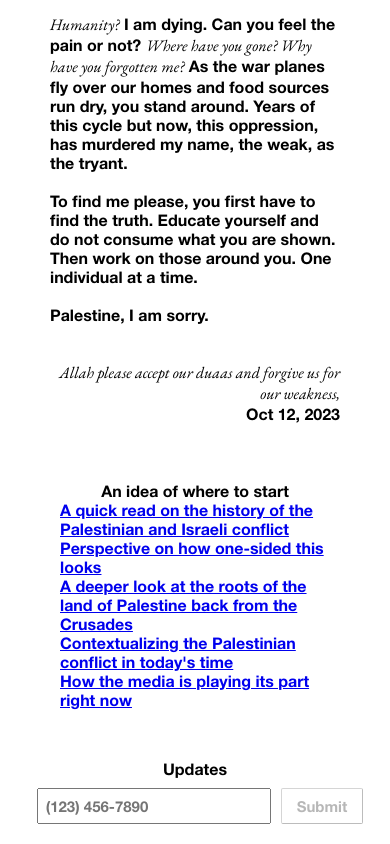
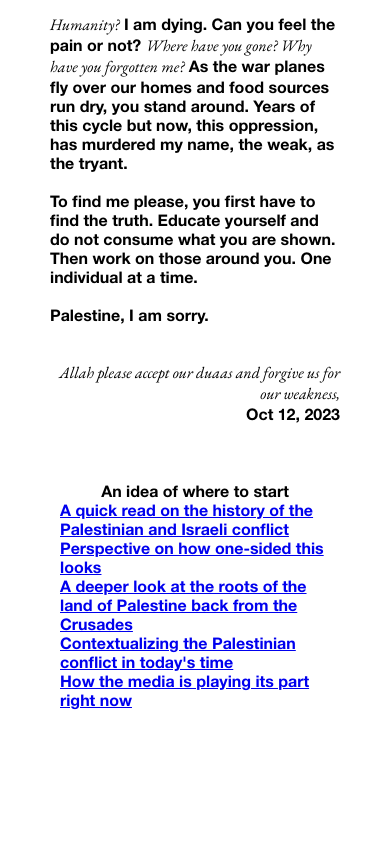
Before and after one commit to adamwajahat/dearhumanity, a React (Create React App) app: page / in a window 390 px wide. Shown: the part 437-1281 px from the top of the page. After the commit the page ends 1166 px from the top, so only its background shows below. Built offline with nearby package versions, Linux system fonts and the light colour scheme; no server answers.

Commit message:
Removing the phone number (phony)

```diff
--- a/package.json
+++ b/package.json
@@ -2,11 +2,13 @@
   "name": "dearhumanity",
   "version": "0.1.0",
   "private": true,
+  "homepage": "https://dearhumanity.github.io",
   "dependencies": {
     "@testing-library/jest-dom": "^5.17.0",
     "@testing-library/react": "^13.4.0",
     "@testing-library/user-event": "^13.5.0",
     "firebase": "^10.5.0",
+    "gh-pages": "^6.0.0",
     "react": "^18.2.0",
     "react-dom": "^18.2.0",
     "react-scripts": "5.0.1",
@@ -14,8 +16,10 @@
     "web-vitals": "^2.1.4"
   },
   "scripts": {
+    "predeploy": "npm run build",
     "start": "react-scripts start",
     "build": "react-scripts build",
+    "deploy": "gh-pages -d build",
     "test": "react-scripts test",
     "eject": "react-scripts eject"
   },
--- a/src/components/PhoneNumber.js
+++ /dev/null
@@ -1,62 +0,0 @@
-import React, { useState, useContext } from 'react';
-import { initializeApp } from 'firebase/app';
-import { getDatabase, ref, push } from 'firebase/database';
-import "../styles/PhoneNumber.css"
-import FirebaseContext from '../pages/Home'
-
-
-function PhoneNumber() {
-  const [phoneNumber, setPhoneNumber] = useState('');
-  const [submitted, setSubmitted] = useState(false)
-  const database = useContext(FirebaseContext);
-
-
-  function handleSubmit(event) {
-    event.preventDefault();
-
-    const timestamp = Date.now();
-    const date = new Date(timestamp);
-    const options = { year: 'numeric', month: 'long', day: 'numeric', hour: 'numeric', minute: 'numeric', second: 'numeric' };
-    const formattedDate = date.toLocaleString('en-US', options);
-
-    console.log(database)
-
-    push(ref(database, '/phoneNumber'), {[formattedDate]: phoneNumber});
-
-    // Clear the input field
-    setPhoneNumber('');
-
-    setSubmitted(true);
-  }
-
-  function handleChange(event) {
-    setPhoneNumber(formatPhoneNumber(event.target.value));
-  }
-
-  function formatPhoneNumber(value) {
-    const phoneNumber = value.replace(/\D/g, '');
-    const phoneNumberLength = phoneNumber.length;
-
-    if (phoneNumberLength < 4) {
-      return phoneNumber;
-    } else if (phoneNumberLength < 7) {
-      return `(${phoneNumber.slice(0, 3)}) ${phoneNumber.slice(3)}`;
-    } else {
-      return `(${phoneNumber.slice(0, 3)}) ${phoneNumber.slice(3, 6)}-${phoneNumber.slice(6, 10)}`;
-    }
-  }
-
-  return (
-    <form onSubmit={handleSubmit}>
-      <label>
-        Updates
-      </label>
-      <div className='phoneNumberInput'>
-        <input placeholder='(123) 456-7890'type="tel" value={phoneNumber} onChange={handleChange} />
-        <button disabled={phoneNumber.replace(/\D/g, '').length === 10 && !submitted ? false : true} type="submit">{submitted ? 'Submitted' : 'Submit'}</button>
-      </div>
-    </form>
-  );
-}
-
-export default PhoneNumber
--- a/src/pages/Home.js
+++ b/src/pages/Home.js
@@ -1,41 +1,11 @@
-import React, { createContext, useContext } from 'react'
+import React from 'react'
 import Letter from '../components/Letter'
-import PhoneNumber from '../components/PhoneNumber'
-import { initializeApp } from 'firebase/app';
-import { getDatabase } from "firebase/database";
 
 function Home() {
-
-  const firebaseConfig = {
-    apiKey: process.env.REACT_APP_API_KEY,
-    authDomain: process.env.REACT_APP_AUTH_DOMAIN,
-    databaseURL: "https://dearhumanity-29682-default-rtdb.firebaseio.com",
-    projectId: process.env.REACT_APP_PROJECT_ID,
-    storageBucket: process.env.REACT_APP_STORAGE_BUCKET,
-    messagingSenderId: process.env.REACT_APP_MESSAGING_SENDER_ID,
-    appId: process.env.REACT_APP_MESSAGING_APP_ID,
-    measurementId: process.env.REACT_APP_MESSAGING_MEASUREMENT_ID
-  };
-
-  const app = initializeApp(firebaseConfig);
-  const database = getDatabase();
-
-  const FirebaseContext = createContext(null);
-
-  function DatabaseProvider({ children }){
-    return (
-      <FirebaseContext.Provider value={database}>
-        { children }
-      </FirebaseContext.Provider>
-    )
-  }
 
   return (
     <>
         <Letter/>
-        <DatabaseProvider>
-          <PhoneNumber/>
-        </DatabaseProvider>
     </>
   )
 }
--- a/src/styles/PhoneNumber.css
+++ /dev/null
@@ -1,57 +0,0 @@
-form{
-    display: flex;
-    justify-content: center;
-    margin-left: 10px;
-    margin-right: 10px;
-    margin-top: 50px;
-    margin-bottom: 20px;
-}
-
-input{
-    padding: 7px;
-    margin-left: 10px;
-    font-family: 'Helvetica-Neue';
-    font-size: 15px;
-}
-
-label {
-    display: flex;
-    flex-direction: column;
-    justify-content: center;
-}
-
-button{
-    margin-left: 10px;
-    background-color: transparent;
-    border-width: thin;
-    padding-bottom: 7px;
-    padding-top: 7px;
-    padding-left: 15px;
-    padding-right: 15px;
-    font-family: 'Helvetica-Neue';
-    font-size: 15px;
-    border-radius: 2px;
-}
-
-input::placeholder{
-    font-family: 'Helvetica-Neue';
-    font-size: 15px;
-}
-
-@media (max-width: 450px){
-    form{
-        flex-direction: column;
-    }
-
-    label{
-        margin-bottom: 10px;
-        display: flex;
-        flex-direction: row !important;
-        justify-content: center;
-    }
-
-    .phoneNumberInput{
-        display: flex;
-        justify-content: center;
-    }
-}
```
Also changed, not shown: 1 other file (tests, documents, lock files or other folders).
